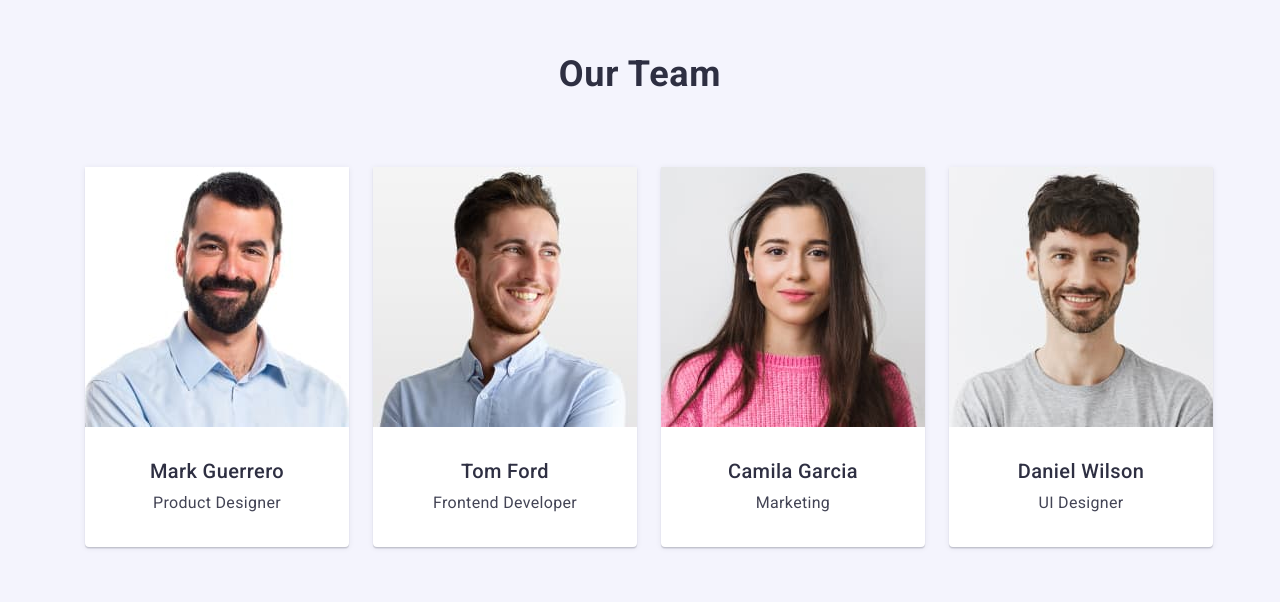
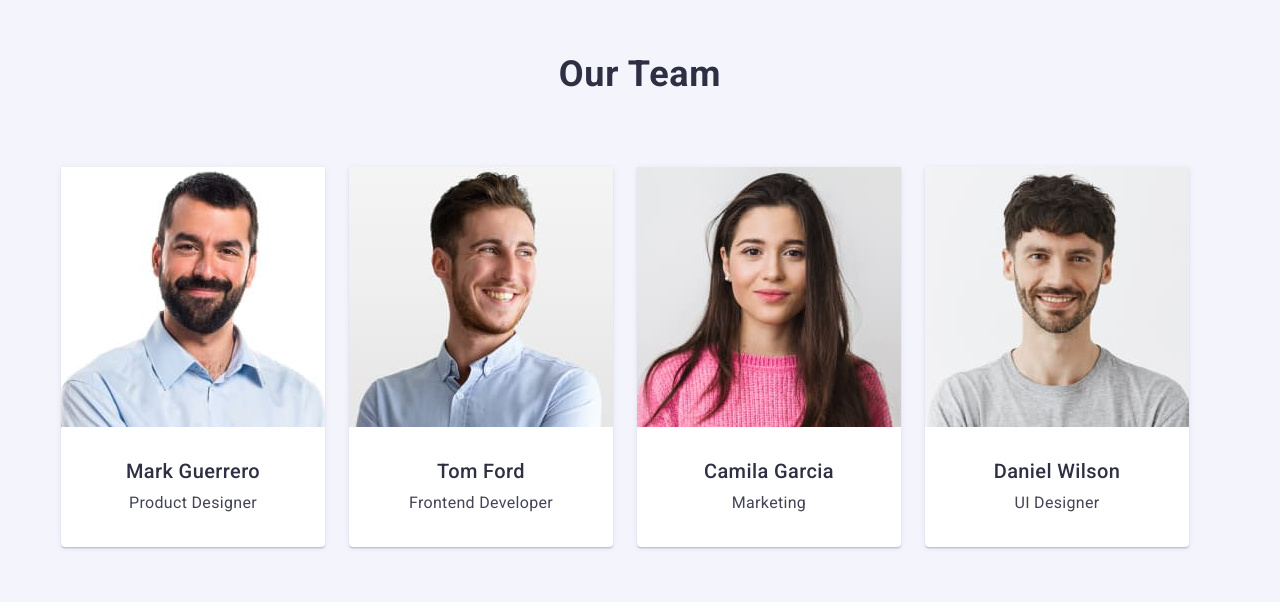
Before and after one commit to anacstasy/goit-markup-hw-03, a plain HTML site: page index.html in a window 1280 px wide. Shown: the part 1638-2240 px from the top of the page. Drawn offline with nearby package versions, Linux system fonts and the light colour scheme.

Commit message:
update-5

```diff
--- a/css/styles.css
+++ b/css/styles.css
@@ -303,6 +303,7 @@ button {
 }
 .section-workers {
   background-color: var(--secondary-bg-color);
+  padding: 120px 0;
 }
 
 .title-team {
@@ -316,23 +317,16 @@ button {
   text-transform: capitalize;
 
   color: var(--main-text-color);
-}
 
-.container-not-flex {
-  width: 1158px;
-  margin-left: auto;
-  margin-right: auto;
-
-  padding: 120px 0 120px 0;
+  margin-bottom: 72px;
 }
 
 .cards-list {
   display: flex;
-  margin-top: 72px;
 }
 
 .cards:not(last-child) {
-  margin-left: 24px;
+  margin-right: 24px;
 }
 .cards {
   background-color: var(--primery-whitecolor);
--- a/index.html
+++ b/index.html
@@ -90,8 +90,8 @@
       </section>
       <!-- "Чем мы занимаемся" и "Наша команда" + Картинки -->
       <section class="section-img">
-        <h2 class="section-title">What are we doing</h2>
         <div class="container">
+          <h2 class="section-title">What are we doing</h2>
           <ul class="list list-img">
             <li class="img-item">
               <img src="./images/img1.jpg" alt="laptop screen" width="360" />
@@ -109,7 +109,7 @@
       <!-- section-workers -->
 
       <section class="section-workers">
-        <div class="container-not-flex">
+        <div class="container">
           <h2 class="title-team">Our Team</h2>
           <ul class="list cards-list">
             <li class="cards">
```
